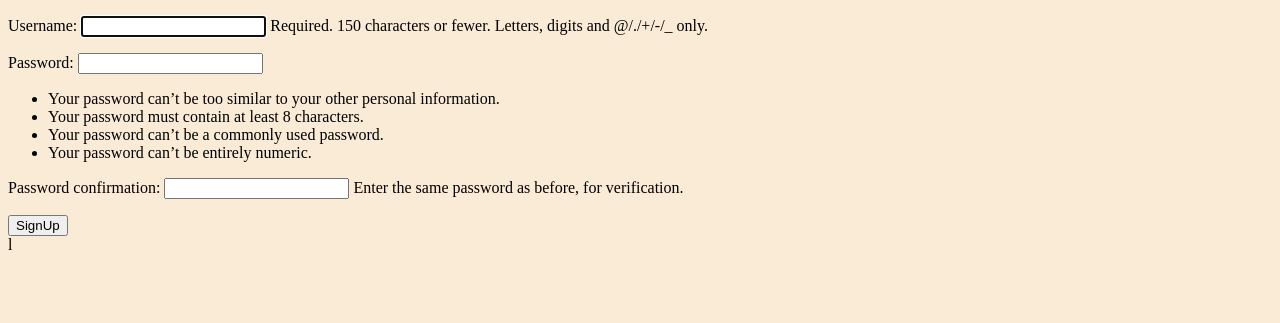
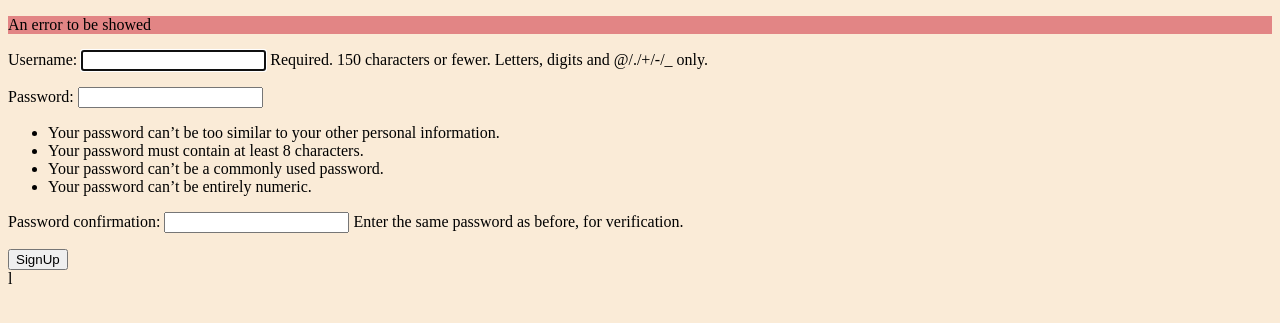
Before and after one commit to mariogarcia-ar/django-crud, a Django app: page /signup/ in a window 1280 px wide. Shown: the part 52-375 px from the top of the page. Run offline with Django 4.2, Linux system fonts and the light colour scheme.

Commit message:
add error msg

```diff
--- a/task/static/main.css
+++ b/task/static/main.css
@@ -1,3 +1,7 @@
 body{
     background-color: antiquewhite;
 }
+
+.error{
+    background-color: rgb(226, 133, 133);
+}
--- a/task/templates/signup.html
+++ b/task/templates/signup.html
@@ -1,6 +1,10 @@
 {% extends 'layout/base.html' %}
 
 {% block content %}
+<div class="error">
+    {{ error }}
+</div>
+
 <form action="{% url 'signup' %}" method="post">
     {% csrf_token %}
     {{ form.as_p}}
--- a/task/views.py
+++ b/task/views.py
@@ -19,5 +19,6 @@ def signup(request):
             return redirect('home')
 
     return render(request, "signup.html",{
-        "form": UserCreationForm()
+        "form": UserCreationForm(),
+        "error": "An error to be showed"
     })
```
